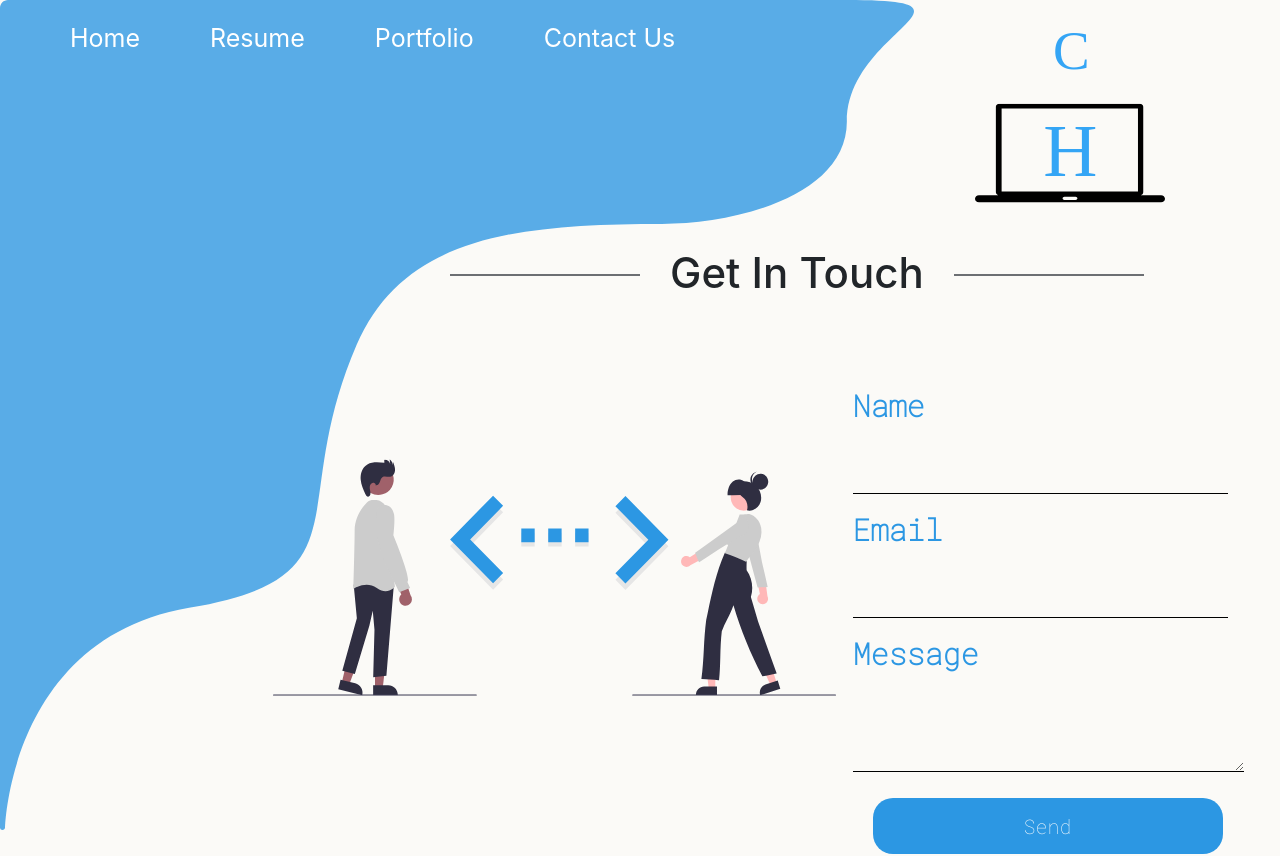
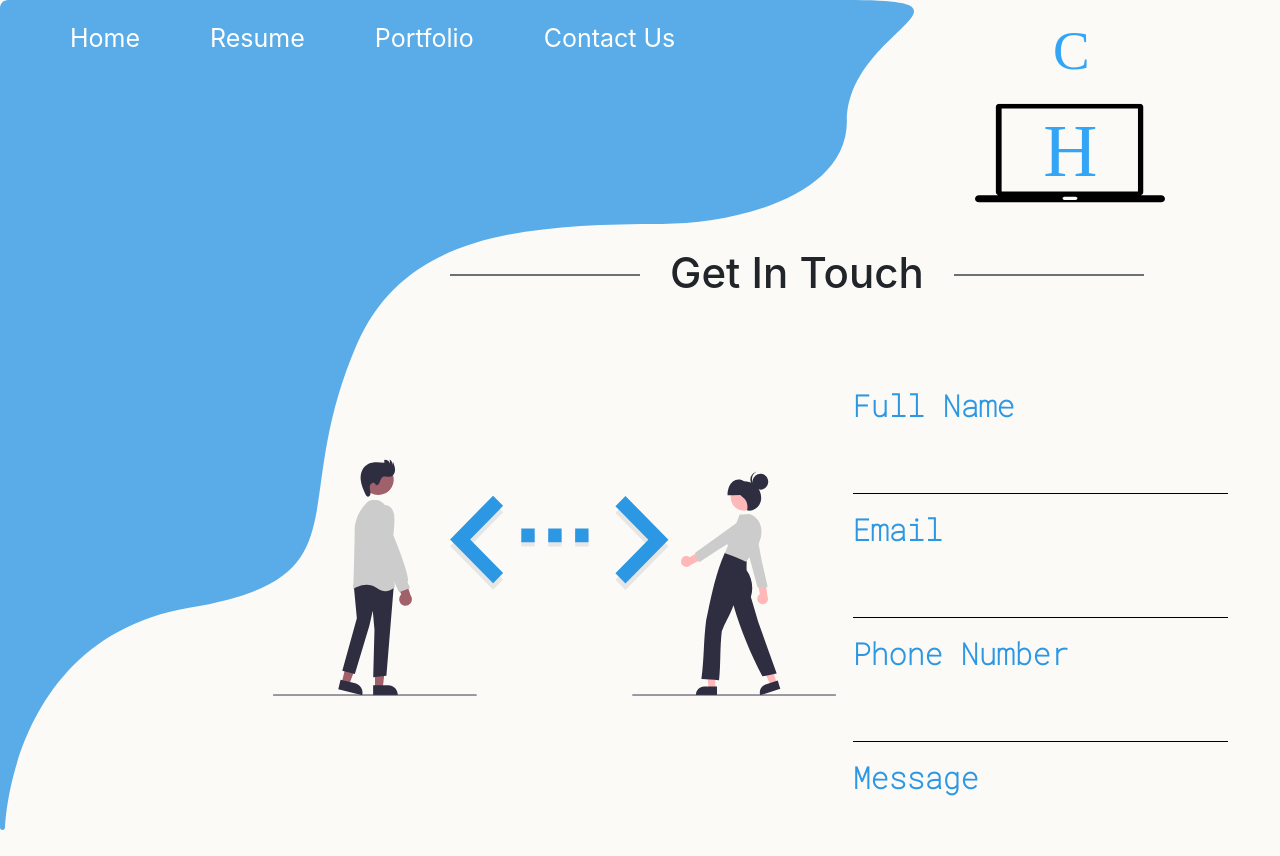
Before and after one commit to devChristiaan/hougaard__christiaan--final-project, a React (Create React App) app in the folder frontend/: page /contact in a window 1280 px wide. Shown: the top 856 px of the page. Built offline with nearby package versions, Linux system fonts and the light colour scheme; a web font is replaced by a local one.

Commit message:
fixed back end to run on most recent version

```diff
--- a/frontend/src/components/pages/Contact.js
+++ b/frontend/src/components/pages/Contact.js
@@ -40,13 +40,15 @@ const Contact = () => {
             <img src="/code.svg" alt="Laptop Image" class="wireframe"/>
         </section>
         <section className="grid-journey block-left">
-            <form action="#" name="contactForm">
-                <label for="name">Name</label><span className="error-message" id='nMessage'></span>
-                <input type="text" id='name'/>
-                <label for="name">Email</label><span className="error-message" id='eMessage'></span>
-                <input type="text" id='email'/>
+            <form onSubmit={formSubmit} name="contactForm">
+                <label for="name">Full Name</label><span className="error-message" id='nMessage'></span>
+                <input type="name" name="name" id="nameEntry" required value={name} onChange={e => setName(e.target.value)}/>
+                <label for="email">Email</label><span className="error-message" id='eMessage'></span>
+                <input type="email" name="email" id="emailEntry" required value={email} onChange={e => setEmail(e.target.value) }/>
+                <label for="name">Phone Number</label><span className="error-message" id='eMessage'></span>
+                <input type="phone" name="phone" id="phoneEntry" value={phoneNumber} onChange={e => setPhoneNumber(e.target.value)}/>
                 <label for="message">Message</label><span className="error-message" id='mMessage'></span>
-                <textarea name="message" id="message" cols="25" rows="2"></textarea>
+                <input type="textarea" name="text" id="messageEntry" required value={content} onChange={e => setContent(e.target.value)}/>
                 <button type="submit" value="Send" className="form-btn">Send</button>
             </form>
         </section>
```
Also changed, not shown: 2 other files (tests, documents, lock files or other folders).
